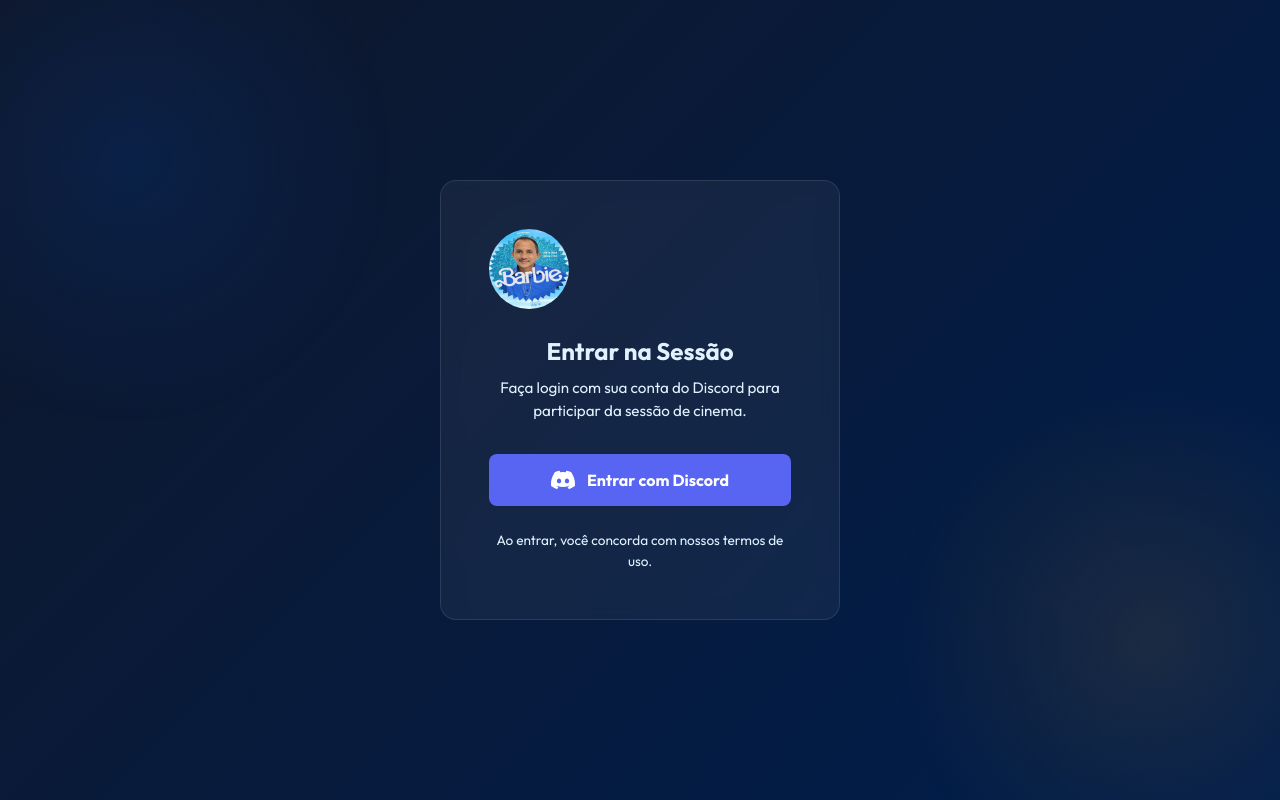
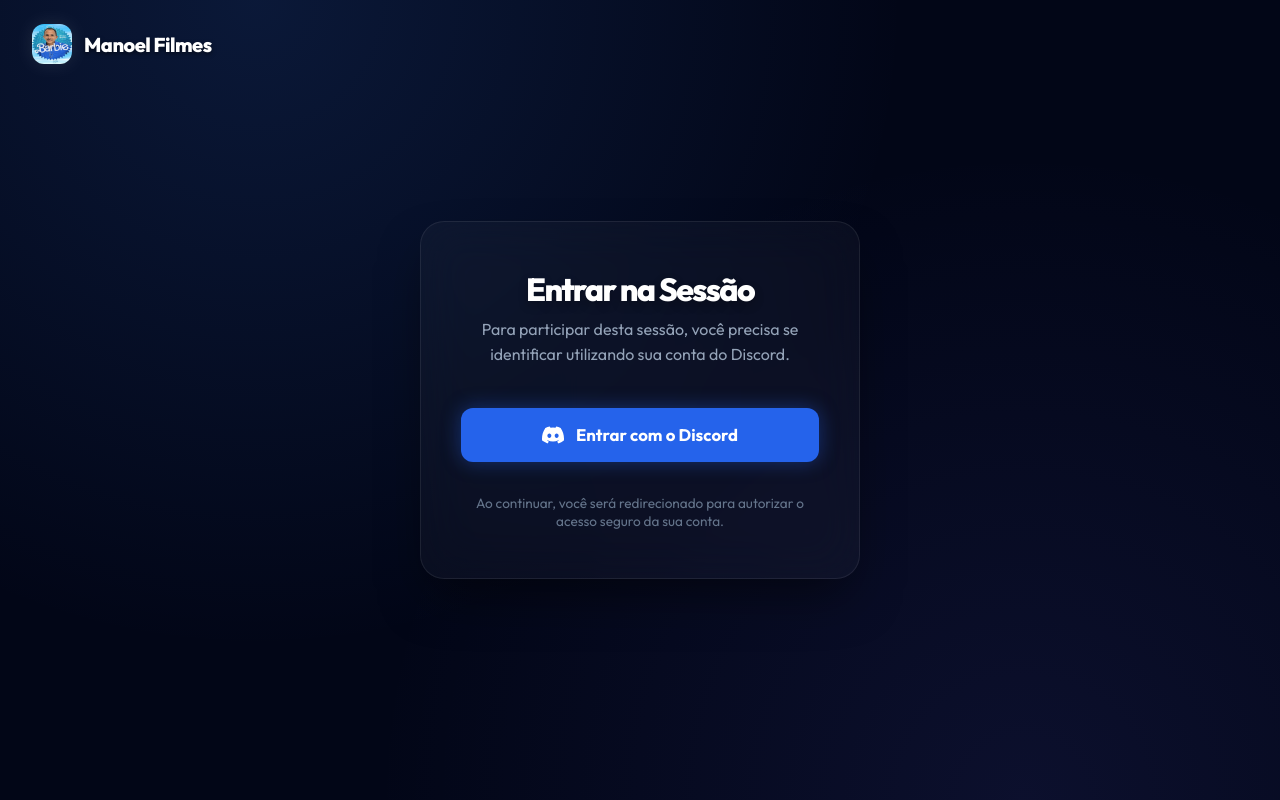
Before and after one commit to igorpdm/Manoel-Filmes, a website: page public/login.html in a window 1280 px wide. Drawn offline with nearby package versions, Linux system fonts and the light colour scheme.

Commit message:
feat: redesenhar tela de login

```diff
--- a/public/login.html
+++ b/public/login.html
@@ -5,147 +5,299 @@
     <meta charset="UTF-8">
     <meta name="viewport" content="width=device-width, initial-scale=1.0">
     <title>Login | Manoel Filmes</title>
-    <link rel="stylesheet" href="/styles.css">
-    <link href="https://fonts.googleapis.com/css2?family=Outfit:wght@400;500;700&display=swap" rel="stylesheet">
+    <link rel="icon" href="/logo.ico" />
+    <link rel="preconnect" href="https://fonts.googleapis.com" />
+    <link rel="preconnect" href="https://fonts.gstatic.com" crossorigin />
+    <link href="https://fonts.googleapis.com/css2?family=Outfit:wght@300;400;500;600;700;800&display=swap" rel="stylesheet">
+    <script src="https://unpkg.com/lucide@latest" defer></script>
     <style>
+        :root {
+            --discord-color: #5865F2;
+            --discord-hover: #4752C4;
+            --bg-color: #020617; /* Slate 950 */
+            --glass-bg: rgba(255, 255, 255, 0.03);
+            --glass-border: rgba(255, 255, 255, 0.08);
+            --text-main: #ffffff;
+            --text-muted: #94a3b8; /* Slate 400 */
+        }
+
+        * {
+            box-sizing: border-box;
+            margin: 0;
+            padding: 0;
+        }
+
+        body {
+            font-family: 'Outfit', sans-serif;
+            background: var(--bg-color);
+            color: var(--text-main);
+            min-height: 100vh;
+            display: flex;
+            flex-direction: column;
+            position: relative;
+            overflow: hidden;
+            antialiased: true;
+            -webkit-font-smoothing: antialiased;
+        }
+
+        /* Ambient Glow based on Catalog */
+        .ambient-glow {
+            position: absolute;
+            top: 0; left: 0; right: 0; bottom: 0;
+            overflow: hidden;
+            z-index: -1;
+            background: radial-gradient(circle at 20% 0%, rgba(59, 130, 246, 0.15) 0%, transparent 50%),
+                        radial-gradient(circle at 80% 100%, rgba(99, 102, 241, 0.1) 0%, transparent 50%);
+        }
+
         .login-container {
+            flex: 1;
             display: flex;
             flex-direction: column;
             align-items: center;
             justify-content: center;
-            min-height: 100vh;
             padding: 2rem;
-            text-align: center;
+            position: relative;
+            z-index: 10;
         }
 
-        .login-card {
-            background: rgba(255, 255, 255, 0.05);
-            border-radius: 16px;
-            padding: 3rem;
-            max-width: 400px;
-            width: 100%;
-            backdrop-filter: blur(10px);
-            border: 1px solid rgba(255, 255, 255, 0.1);
+        /* Navbar Mock to match Catalog */
+        .navbar {
+            position: fixed;
+            top: 0; left: 0; right: 0;
+            padding: 1.5rem 2rem;
+            display: flex;
+            align-items: center;
+            gap: 0.75rem;
+            z-index: 40;
         }
 
-        .login-logo {
-            width: 80px;
-            height: 80px;
-            margin-bottom: 1.5rem;
-            border-radius: 50%;
+        .nav-logo-box {
+            width: 40px;
+            height: 40px;
+            border-radius: 0.75rem;
+            overflow: hidden;
+            box-shadow: 0 0 20px rgba(255,255,255,0.1);
+            background: rgba(0,0,0,0.5);
+            display: flex;
+            align-items: center;
+            justify-content: center;
+        }
+
+        .nav-logo-box img {
+            width: 100%;
+            height: 100%;
+            object-fit: cover;
+        }
+
+        .nav-title {
+            font-size: 1.25rem;
+            font-weight: 800;
+            letter-spacing: -0.025em;
+            color: white;
+            text-shadow: 0 2px 4px rgba(0,0,0,0.5);
+        }
+
+        /* Main Card (Glass Panel) */
+        .glass-panel {
+            background: var(--glass-bg);
+            backdrop-filter: blur(24px);
+            -webkit-backdrop-filter: blur(24px);
+            border: 1px solid var(--glass-border);
+            border-radius: 1.5rem; /* 24px */
+            padding: 3rem 2.5rem;
+            max-width: 440px;
+            width: 100%;
+            text-align: center;
+            box-shadow: 0 25px 50px -12px rgba(0, 0, 0, 0.5);
+            transform: translateY(20px);
+            opacity: 0;
+            animation: slideUp 0.6s cubic-bezier(0.16, 1, 0.3, 1) forwards;
+        }
+
+        @keyframes slideUp {
+            to { transform: translateY(0); opacity: 1; }
         }
 
         .login-title {
-            font-size: 1.5rem;
-            font-weight: 700;
+            font-size: 2rem;
+            font-weight: 900;
             margin-bottom: 0.5rem;
-            color: var(--text-primary);
+            color: var(--text-main);
+            letter-spacing: -0.05em;
+            line-height: 1.2;
+            text-shadow: 0 4px 10px rgba(0,0,0,0.3);
         }
 
         .login-subtitle {
-            color: var(--text-secondary);
-            margin-bottom: 2rem;
-            font-size: 0.95rem;
+            color: var(--text-muted);
+            margin-bottom: 2.5rem;
+            font-size: 1rem;
+            font-weight: 400;
+            line-height: 1.6;
         }
 
-        .login-btn {
-            display: inline-flex;
+        /* Primary Button matched to Catalog */
+        .btn-primary {
+            display: flex;
             align-items: center;
             justify-content: center;
             gap: 0.75rem;
-            background: #5865F2;
+            background-color: #2563eb; /* blue-600 */
             color: white;
-            padding: 0.875rem 2rem;
-            border-radius: 8px;
-            font-size: 1rem;
-            font-weight: 600;
+            padding: 1rem 2rem;
+            border-radius: 0.75rem; /* 12px */
+            font-size: 1.05rem;
+            font-weight: 700;
             text-decoration: none;
-            transition: background 0.2s, transform 0.1s;
+            transition: all 0.3s cubic-bezier(0.4, 0, 0.2, 1);
             width: 100%;
+            border: none;
+            cursor: pointer;
+            box-shadow: 0 0 20px rgba(37, 99, 235, 0.4);
         }
 
-        .login-btn:hover {
-            background: #4752C4;
-            transform: translateY(-1px);
+        .btn-primary:hover {
+            background-color: #3b82f6; /* blue-500 */
+            transform: translateY(-2px);
+            box-shadow: 0 0 30px rgba(37, 99, 235, 0.6);
         }
 
-        .login-btn:active {
+        .btn-primary:active {
             transform: translateY(0);
+            box-shadow: 0 0 10px rgba(37, 99, 235, 0.4);
         }
 
-        .login-btn svg {
-            width: 24px;
-            height: 24px;
+        .btn-primary svg {
+            width: 22px;
+            height: 22px;
+            fill: currentColor;
         }
 
         .login-error {
             background: rgba(239, 68, 68, 0.1);
-            border: 1px solid rgba(239, 68, 68, 0.3);
+            border: 1px solid rgba(239, 68, 68, 0.2);
             color: #f87171;
             padding: 1rem;
-            border-radius: 8px;
-            margin-bottom: 1.5rem;
+            border-radius: 0.75rem;
+            margin-bottom: 2rem;
             font-size: 0.9rem;
+            font-weight: 500;
+            display: none;
+            animation: fadeIn 0.3s ease;
+        }
+
+        @keyframes fadeIn {
+            from { opacity: 0; transform: translateY(-5px); }
+            to { opacity: 1; transform: translateY(0); }
         }
 
         .login-info {
-            margin-top: 1.5rem;
+            margin-top: 2rem;
             font-size: 0.85rem;
-            color: var(--text-secondary);
+            color: #64748b; /* slate-500 */
+            font-weight: 400;
         }
 
-        .login-info a {
-            color: var(--primary-color);
-            text-decoration: none;
-        }
-
-        .login-info a:hover {
-            text-decoration: underline;
-        }
-
+        /* Loader matched to Catalog */
         .loading-state {
             display: none;
+            flex-direction: column;
+            align-items: center;
+            justify-content: center;
+            padding: 1rem 0;
         }
 
         .loading-state.active {
-            display: block;
+            display: flex;
+            animation: fadeIn 0.4s ease;
         }
 
-        .loading-state .spinner {
-            width: 40px;
-            height: 40px;
-            margin: 0 auto 1rem;
+        .spinner-container {
+            position: relative;
+            margin-bottom: 1.5rem;
+        }
+
+        .spinner-glow {
+            position: absolute;
+            inset: 0;
+            background: #3b82f6;
+            border-radius: 50%;
+            filter: blur(16px);
+            opacity: 0.5;
+            animation: pulse 2s cubic-bezier(0.4, 0, 0.6, 1) infinite;
+        }
+
+        @keyframes pulse {
+            0%, 100% { opacity: 0.5; }
+            50% { opacity: 0.8; }
+        }
+
+        .spinner {
+            width: 4rem;
+            height: 4rem;
+            border: 3px solid rgba(255, 255, 255, 0.1);
+            border-top-color: #3b82f6; /* blue-500 */
+            border-radius: 50%;
+            animation: spin 1s linear infinite;
+            position: relative;
+            z-index: 10;
+        }
+
+        @keyframes spin {
+            to { transform: rotate(360deg); }
+        }
+
+        .loading-text {
+            color: #cbd5e1; /* slate-300 */
+            font-weight: 500;
+            letter-spacing: 0.025em;
+        }
+
+        @media (max-width: 480px) {
+            .glass-panel { padding: 2.5rem 1.5rem; border-radius: 1.25rem; }
+            .login-title { font-size: 1.75rem; }
+            .navbar { padding: 1rem 1.5rem; }
         }
     </style>
 </head>
 
 <body>
-    <div class="background-animation"></div>
+    <div class="ambient-glow"></div>
+
+    <nav class="navbar">
+        <div class="nav-logo-box">
+            <img src="/logo.jpg" alt="Manoel Filmes Logo" />
+        </div>
+        <span class="nav-title">Manoel Filmes</span>
+    </nav>
+
     <div class="login-container">
-        <div class="login-card">
-            <img src="/logo.jpg" alt="Manoel Filmes" class="login-logo">
-
+        <div class="glass-panel">
             <div id="login-content">
                 <h1 class="login-title">Entrar na Sessão</h1>
-                <p class="login-subtitle">Faça login com sua conta do Discord para participar da sessão de cinema.</p>
+                <p class="login-subtitle">Para participar desta sessão, você precisa se identificar utilizando sua conta do Discord.</p>
 
-                <div id="error-message" class="login-error" style="display: none;"></div>
+                <div id="error-message" class="login-error"></div>
 
-                <a href="#" id="login-btn" class="login-btn">
-                    <svg viewBox="0 0 24 24" fill="currentColor">
+                <a href="#" id="login-btn" class="btn-primary">
+                    <svg viewBox="0 0 24 24">
                         <path d="M20.317 4.37a19.791 19.791 0 0 0-4.885-1.515.074.074 0 0 0-.079.037c-.21.375-.444.864-.608 1.25a18.27 18.27 0 0 0-5.487 0 12.64 12.64 0 0 0-.617-1.25.077.077 0 0 0-.079-.037A19.736 19.736 0 0 0 3.677 4.37a.07.07 0 0 0-.032.027C.533 9.046-.32 13.58.099 18.057a.082.082 0 0 0 .031.057 19.9 19.9 0 0 0 5.993 3.03.078.078 0 0 0 .084-.028 14.09 14.09 0 0 0 1.226-1.994.076.076 0 0 0-.041-.106 13.107 13.107 0 0 1-1.872-.892.077.077 0 0 1-.008-.128 10.2 10.2 0 0 0 .372-.292.074.074 0 0 1 .077-.01c3.928 1.793 8.18 1.793 12.062 0a.074.074 0 0 1 .078.01c.12.098.246.198.373.292a.077.077 0 0 1-.006.127 12.299 12.299 0 0 1-1.873.892.077.077 0 0 0-.041.107c.36.698.772 1.362 1.225 1.993a.076.076 0 0 0 .084.028 19.839 19.839 0 0 0 6.002-3.03.077.077 0 0 0 .032-.054c.5-5.177-.838-9.674-3.549-13.66a.061.061 0 0 0-.031-.03zM8.02 15.33c-1.183 0-2.157-1.085-2.157-2.419 0-1.333.956-2.419 2.157-2.419 1.21 0 2.176 1.096 2.157 2.42 0 1.333-.956 2.418-2.157 2.418zm7.975 0c-1.183 0-2.157-1.085-2.157-2.419 0-1.333.955-2.419 2.157-2.419 1.21 0 2.176 1.096 2.157 2.42 0 1.333-.946 2.418-2.157 2.418z"/>
                     </svg>
-                    Entrar com Discord
+                    Entrar com o Discord
                 </a>
 
                 <p class="login-info">
-                    Ao entrar, você concorda com nossos termos de uso.
+                    Ao continuar, você será redirecionado para autorizar o acesso seguro da sua conta.
                 </p>
             </div>
 
             <div id="loading-state" class="loading-state">
-                <div class="spinner"></div>
-                <p>Conectando com Discord...</p>
+                <div class="spinner-container">
+                    <div class="spinner-glow"></div>
+                    <div class="spinner"></div>
+                </div>
+                <p class="loading-text">Transferindo você para o Discord...</p>
             </div>
         </div>
     </div>
@@ -160,6 +312,11 @@
             const errorMessage = document.getElementById('error-message');
             const loginContent = document.getElementById('login-content');
             const loadingState = document.getElementById('loading-state');
+
+            // Initialize Lucide icons if loaded
+            if (window.lucide) {
+                window.lucide.createIcons();
+            }
 
             if (error) {
                 const errorMessages = {
--- a/public/player/state.js
+++ b/public/player/state.js
@@ -104,7 +104,7 @@
 
         if (meRes.status === 401) {
             const currentPath = window.location.pathname + window.location.search;
-            window.location.href = `/api/oauth/login?redirect=${encodeURIComponent(currentPath)}`;
+            window.location.href = `/login.html?redirect=${encodeURIComponent(currentPath)}`;
             return false;
         }
 
```
